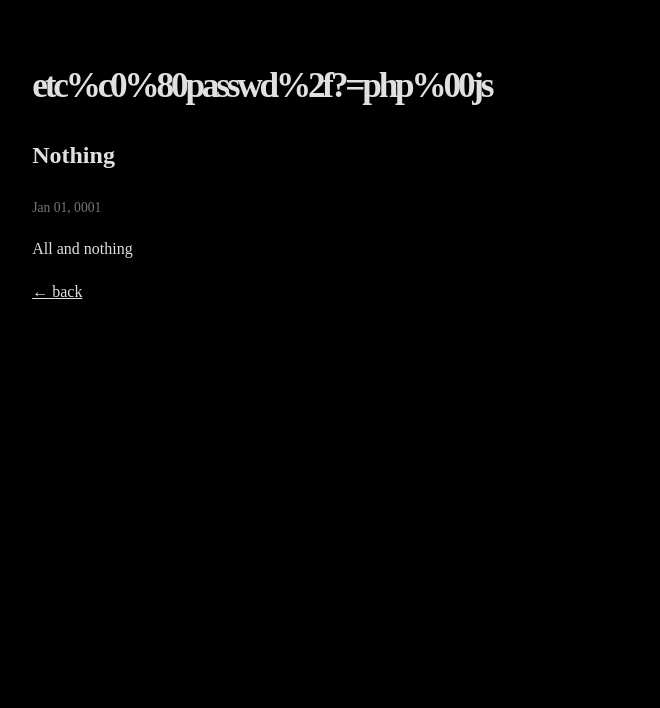
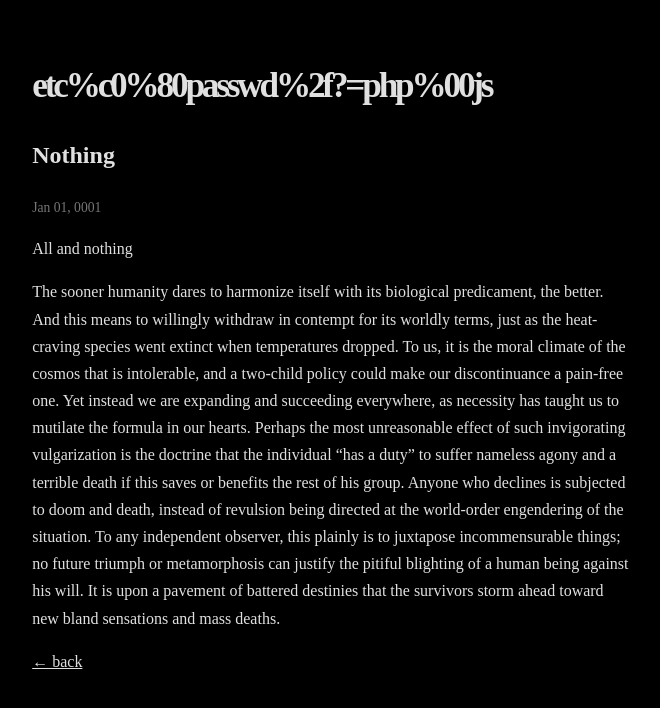
Before and after one commit to hypnagogicdisport/hypnagogicdisport.github.io, a Jekyll site: the page built from _posts/0001-01-01-nothing.md, in a window 1280 px wide. Shown: the top 708 px of the page, without its empty margins (307-967 px from the left). Built offline with Jekyll 4.4.1, drawn with Linux system fonts in a browser that asks for light colours; our own code applies the rules of GitHub Pages for plain Markdown files.

Commit message:
Actualizar 0001-01-01-nothing.md

```diff
--- a/_posts/0001-01-01-nothing.md
+++ b/_posts/0001-01-01-nothing.md
@@ -2,3 +2,5 @@
 title: "Nothing"
 ---
 All and nothing
+
+The sooner humanity dares to harmonize itself with its biological predicament, the better. And this means to willingly withdraw in contempt for its worldly terms, just as the heat-craving species went extinct when temperatures dropped. To us, it is the moral climate of the cosmos that is intolerable, and a two-child policy could make our discontinuance a pain-free one. Yet instead we are expanding and succeeding everywhere, as necessity has taught us to mutilate the formula in our hearts. Perhaps the most unreasonable effect of such invigorating vulgarization is the doctrine that the individual “has a duty” to suffer nameless agony and a terrible death if this saves or benefits the rest of his group. Anyone who declines is subjected to doom and death, instead of revulsion being directed at the world-order engendering of the situation. To any independent observer, this plainly is to juxtapose incommensurable things; no future triumph or metamorphosis can justify the pitiful blighting of a human being against his will. It is upon a pavement of battered destinies that the survivors storm ahead toward new bland sensations and mass deaths.
```
